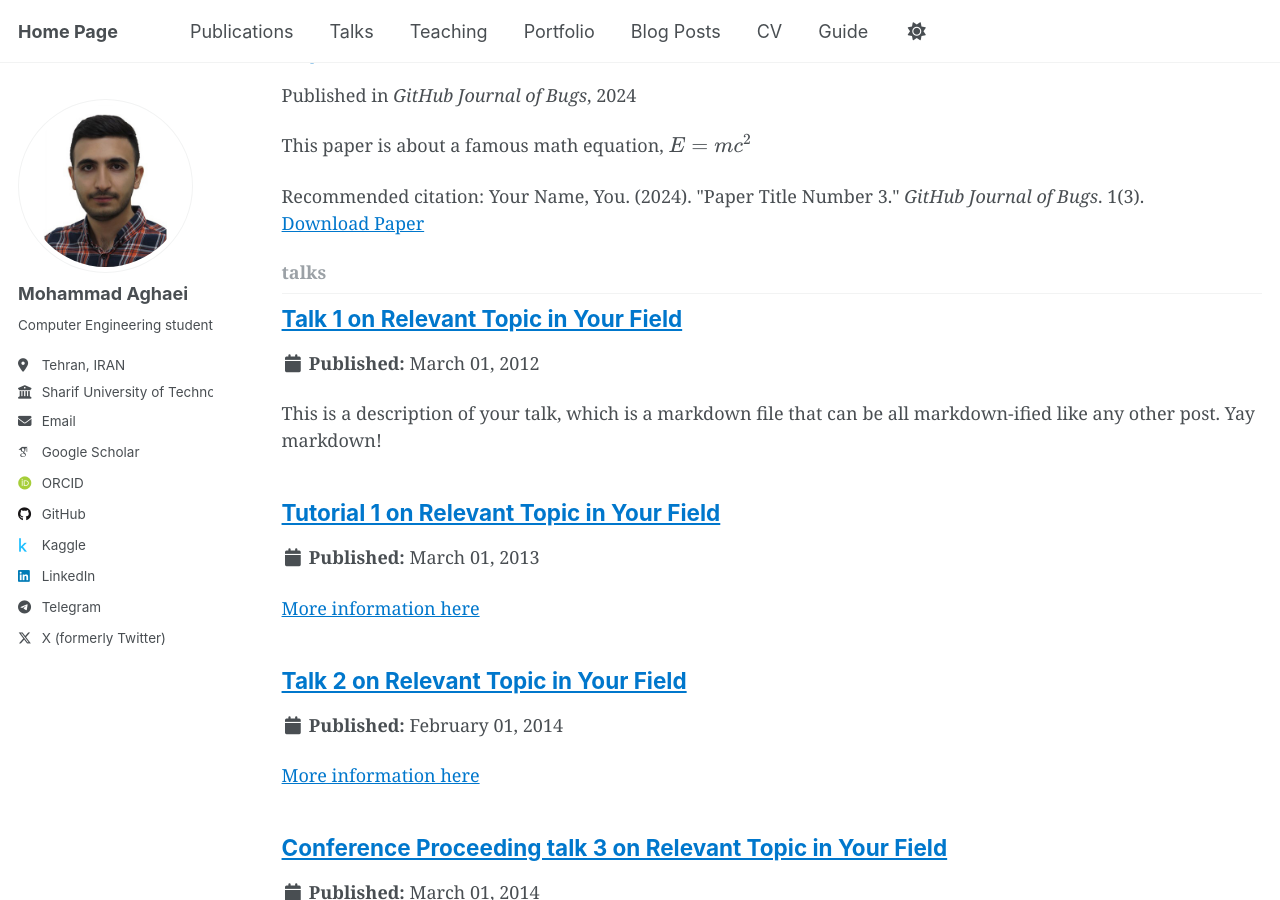
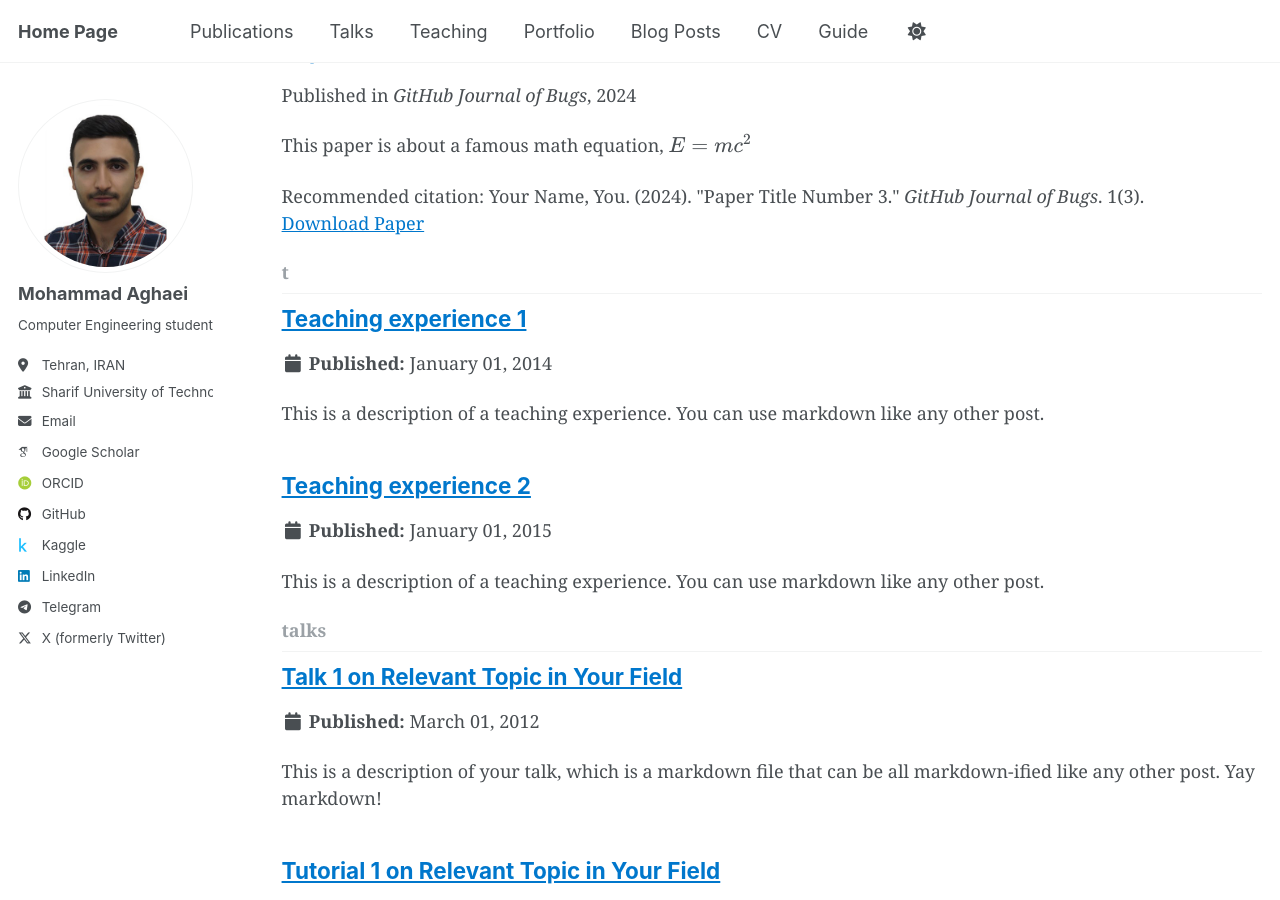
Before and after one commit to mohmmadweb/mohmmadweb.github.io, a Jekyll site: the page built from _pages/collection-archive.html, in a window 1280 px wide and 900 px high, scrolled down 2098 px. Built offline with Jekyll 4.4.1, drawn with Linux system fonts in a browser that asks for light colours; some web fonts are replaced; part of the change alters nothing that is shown.

```diff
--- a/_config.yml
+++ b/_config.yml
@@ -229,6 +229,9 @@ collections:
   talks:
     output: true
     permalink: /:collection/:path/
+  t:
+    output: true
+    permalink: /:collection/:path/
 
 
 # These settings control how pages and collections are included in the site
```
